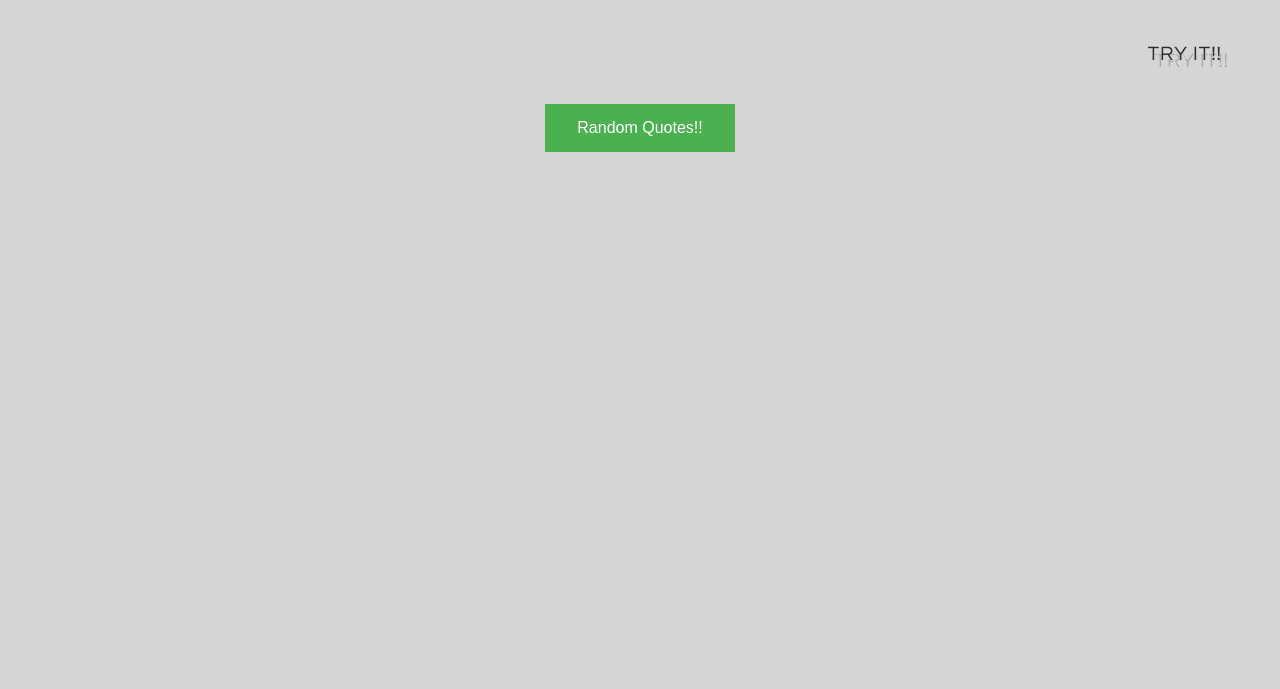
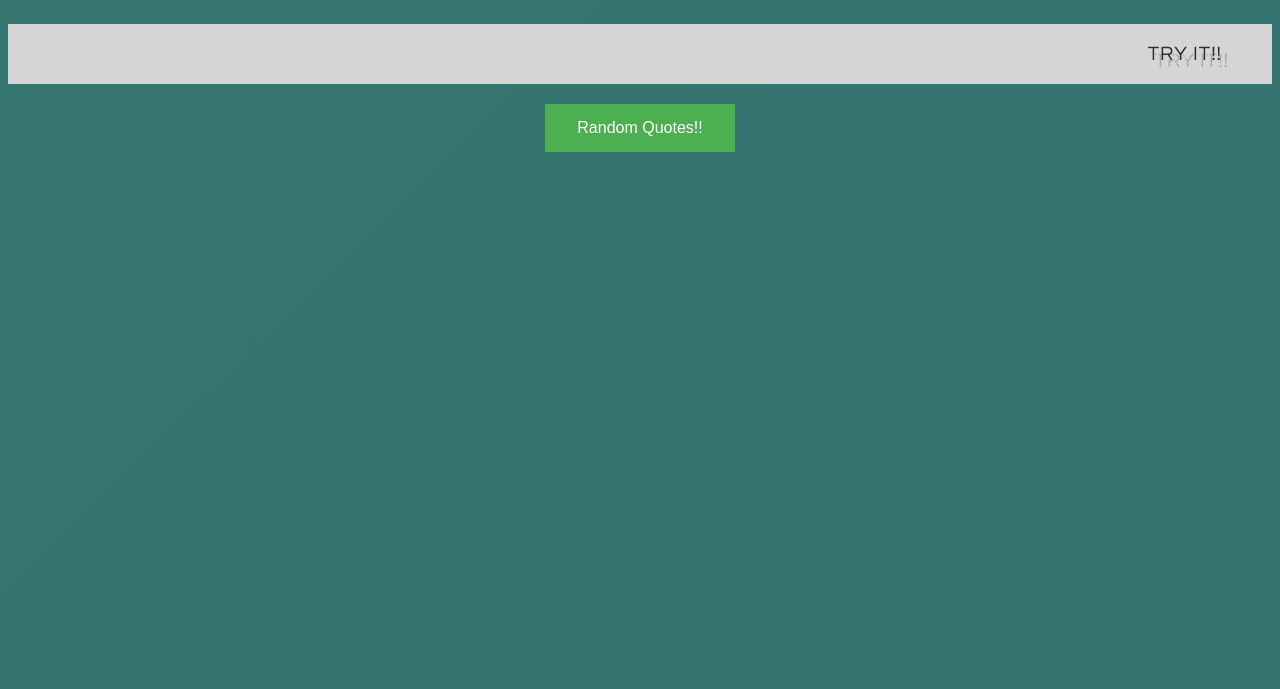
Before and after one commit to PyPranav/Random_Quotes_Generator, a plain HTML site: page index.html in a window 1280 px wide. Shown: the part 111-800 px from the top of the page. Drawn offline with Linux system fonts and the light colour scheme.

Commit message:
Update style.css

```diff
--- a/style.css
+++ b/style.css
@@ -1,6 +1,8 @@
 body {
     text-align: center;
-    background-color: #d5d5d5;
+    background: linear-gradient(-45deg, #5e6d3d, #49413c, #344675, #34756f);
+	background-size: 7000% 7000%;
+    animation: gradient 15s ease infinite;
 }
 .button {
     background-color: #4CAF50; /* Green */
```
